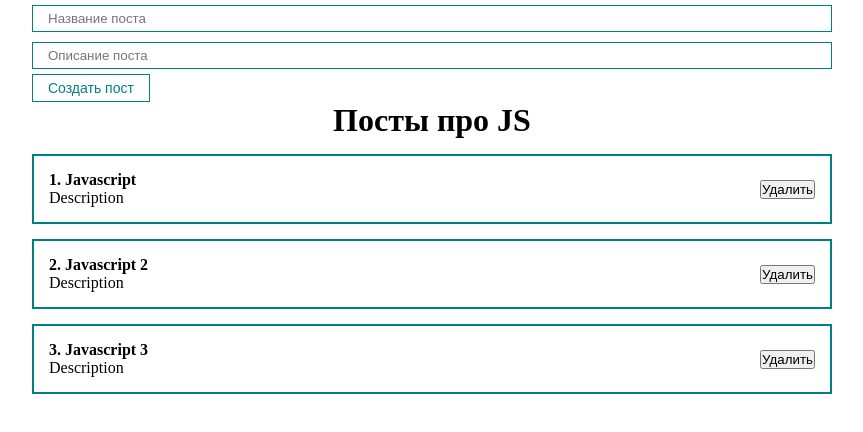
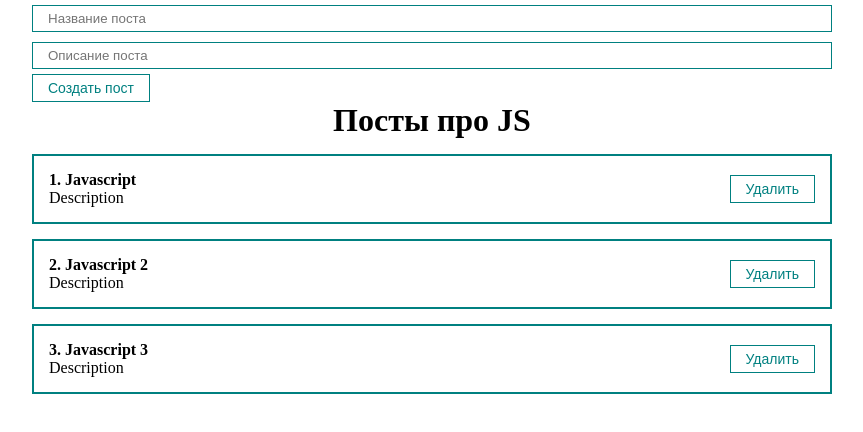
Before and after one commit to thenewlights/react-fund-course, a React (Create React App) app: page / in a window 1280 px wide. Shown: the top 432 px of the page, without its empty margins (208-1071 px from the left). Built offline with nearby package versions, Linux system fonts and the light colour scheme.

Commit message:
small changes

```diff
--- a/src/App.js
+++ b/src/App.js
@@ -11,14 +11,16 @@ function App() {
     { id: 2, title: "Javascript 2", body: 'Description' },
     { id: 3, title: "Javascript 3", body: 'Description' },
   ])
-
+  const removePost = (post) => {
+    setPosts(posts.filter(p => p.id !== post.id))
+  }
   const createPost = (newPost) => {
     setPosts([...posts, newPost])
   }
   return (
     <div className="App">
       <PostForm create={createPost} />
-      <PostList posts={posts} title={'Посты про JS'} />
+      <PostList remove={removePost} posts={posts} title={'Посты про JS'} />
     </div>
   );
 }
--- a/src/components/PostItem.jsx
+++ b/src/components/PostItem.jsx
@@ -1,4 +1,5 @@
 import React from "react";
+import MyButton from "./UI/button/MyButton";
 
 const PostItem = (props) => {
     console.log(props);
@@ -9,7 +10,7 @@ const PostItem = (props) => {
                 <div>{props.post.body}</div>
             </div>
             <div className="post__btns">
-                <button>Удалить</button>
+                <MyButton onClick={() => props.remove(props.post)}>Удалить</MyButton>
             </div>
         </div>
     );
--- a/src/components/PostList.jsx
+++ b/src/components/PostList.jsx
@@ -1,11 +1,11 @@
 import React from 'react';
 import PostItem from './PostItem';
 
-const PostList = ({ posts, title }) => {
+const PostList = ({ posts, title, remove }) => {
     return (
         <div>
             <h1 style={{ textAlign: 'center' }}>{title}</h1>
-            {posts.map((post, index) => <PostItem number={index + 1} post={post} key={post.id} />)}
+            {posts.map((post, index) => <PostItem remove={remove} number={index + 1} post={post} key={post.id} />)}
         </div>
     );
 };
```
